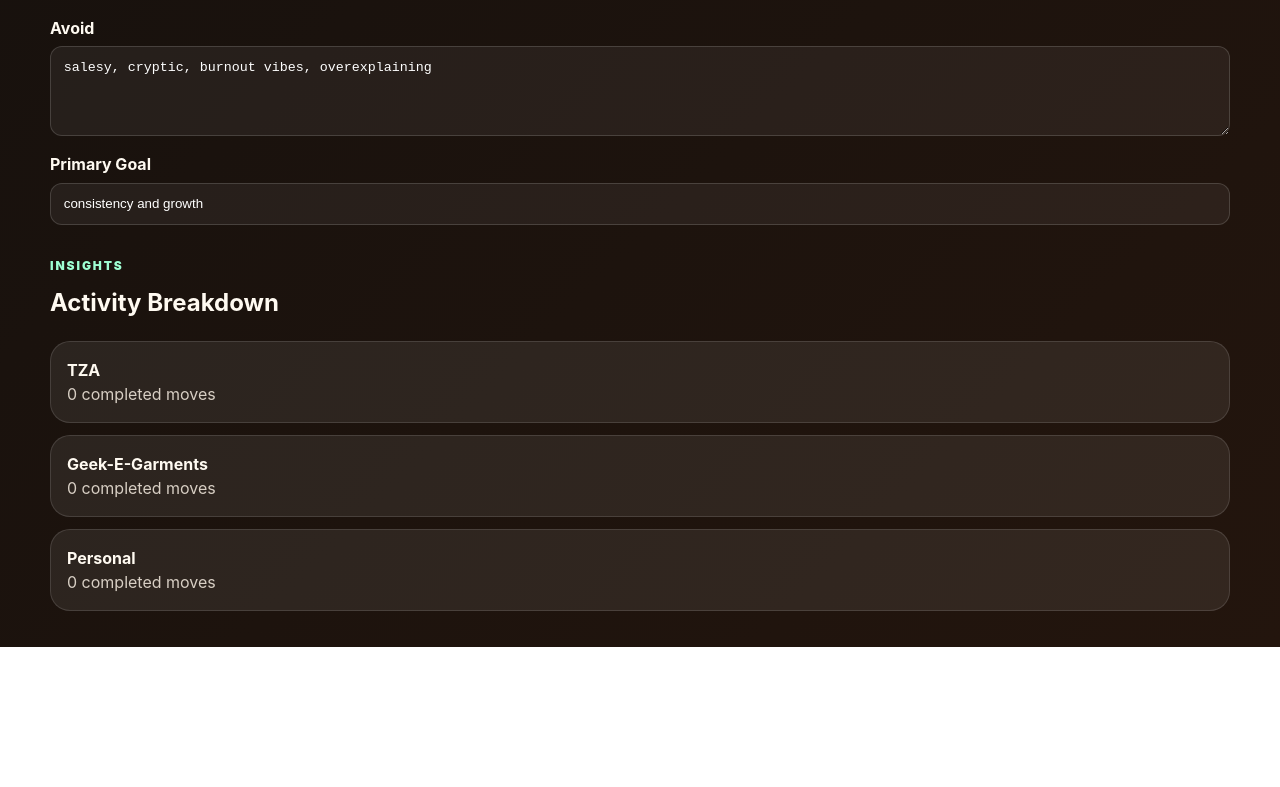
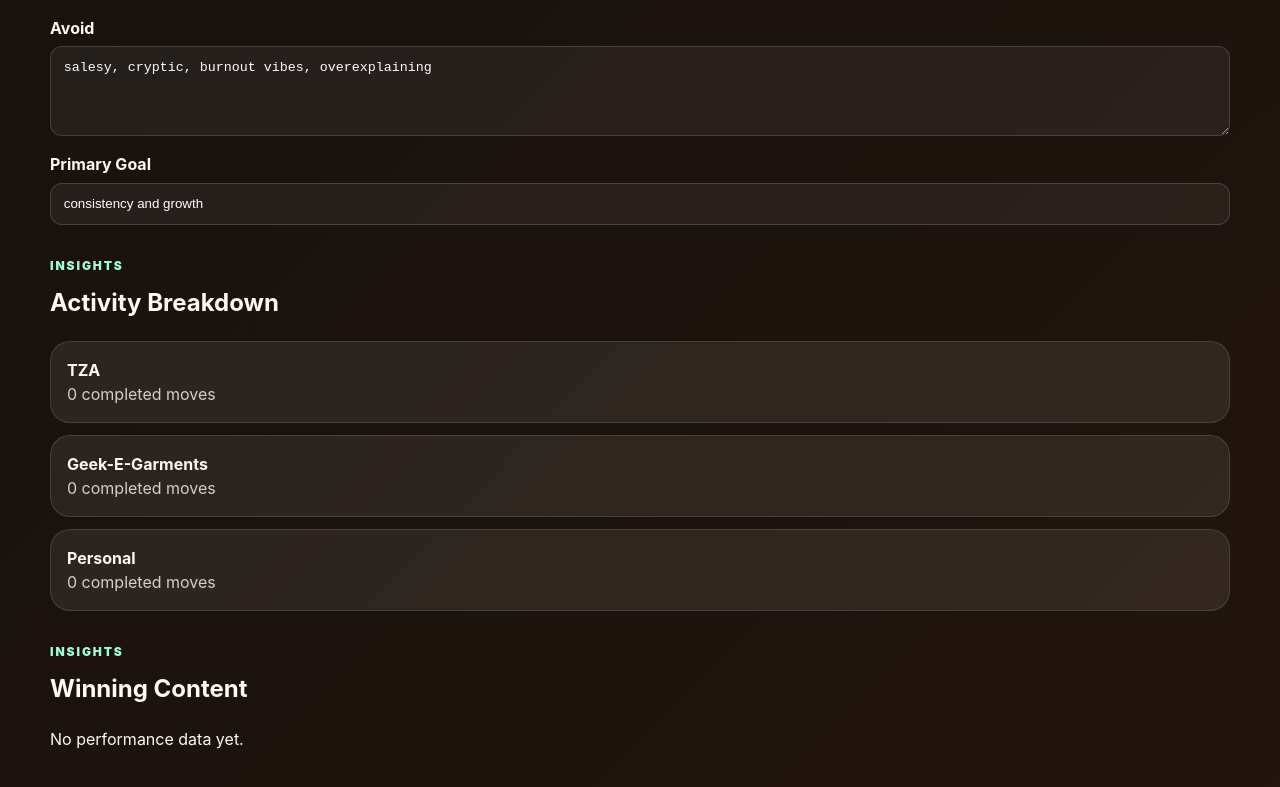
Before and after one commit to rtocastro/planweiser, a React (Vite) app: page / in a window 1280 px wide. Shown: the part 2694-3481 px from the top of the page. Before the commit the page ends 3341 px from the top, so only its background shows below. Built offline with nearby package versions, Linux system fonts and the light colour scheme.

Commit message:
added component for winning content

```diff
--- a/src/App.css
+++ b/src/App.css
@@ -612,6 +612,19 @@ h1 {
   font-weight: 700;
 }
 
+.winner-grid {
+  display: grid;
+  gap: 16px;
+  margin-top: 16px;
+}
+
+.winner-card {
+  padding: 16px;
+  border-radius: 18px;
+  background: rgba(255,255,255,0.06);
+  border: 1px solid rgba(255,255,255,0.08);
+}
+
 @media (max-width: 650px) {
   .metrics-grid {
     grid-template-columns: 1fr;
--- a/src/App.jsx
+++ b/src/App.jsx
@@ -12,6 +12,7 @@ import InsightsPanel from "./components/InsightsPanel";
 import TemplateLibrary from "./components/TemplateLibrary";
 import StyleProfile from "./components/StyleProfile";
 import ProjectManager from "./components/ProjectManager";
+import WinningContentPanel from "./components/WinningContentPanel";
 
 const projects = [
   {
@@ -254,6 +255,64 @@ function App() {
       JSON.stringify(contentProjects)
     );
   }, [contentProjects]);
+
+  useEffect(() => {
+    const today = new Date();
+
+    setTasks((current) =>
+      current.map((task) => {
+        if (
+          task.status !== "Posted" ||
+          !task.postedDate
+        ) {
+          return task;
+        }
+
+        const postedDate = new Date(task.postedDate);
+
+        const diffDays = Math.floor(
+          (today - postedDate) /
+          (1000 * 60 * 60 * 24)
+        );
+
+        if (diffDays >= 7) {
+          return {
+            ...task,
+            status: "Review Needed",
+          };
+        }
+
+        return task;
+      })
+    );
+  }, []);
+
+  useEffect(() => {
+    const today = new Date();
+
+    setTasks((current) =>
+      current.map((task) => {
+        if (task.status !== "Posted" || !task.postedDate) {
+          return task;
+        }
+
+        const postedDate = new Date(task.postedDate);
+
+        const diffDays = Math.floor(
+          (today - postedDate) / (1000 * 60 * 60 * 24)
+        );
+
+        if (diffDays >= 7) {
+          return {
+            ...task,
+            status: "Review Needed",
+          };
+        }
+
+        return task;
+      })
+    );
+  }, []);
 
   function deleteTask(id) {
     setTasks((current) => current.filter((task) => task.id !== id));
@@ -508,10 +567,8 @@ function getIdeaFromPurpose(platform) {
   function getCaptionDraft(project, platform, slot = "") {
     const purposes = (platform.purposes || []).join(", ") || "general";
 
-  return `Draft a ${platform.contentType || "post"} for ${
-    project.name
-  } on ${platform.platform}${
-    slot ? ` during the ${slot.toLowerCase()}` : ""
+    return `Draft a ${platform.contentType || "post"} for ${project.name
+      } on ${platform.platform}${slot ? ` during the ${slot.toLowerCase()}` : ""
       }. Keep it ${project.tone}. Purpose: ${purposes}.`;
   }
 
@@ -788,6 +845,7 @@ status: "Drafted",
       <ArchiveSection archives={archives} />
 
       <InsightsPanel tasks={tasks} />
+      <WinningContentPanel tasks={tasks} />
 
       <GeneratorModal
         isOpen={isGeneratorOpen}
--- /dev/null
+++ b/src/components/WinningContentPanel.jsx
@@ -0,0 +1,108 @@
+function getMetricTotal(task) {
+  const metrics = task.metrics || {};
+
+  return (
+    Number(metrics.likes || 0) +
+    Number(metrics.comments || 0) +
+    Number(metrics.shares || 0) +
+    Number(metrics.saves || 0) +
+    Number(metrics.clicks || 0) +
+    Number(metrics.orders || 0)
+  );
+}
+
+function getBestByGroup(tasks, groupKey) {
+  const groups = {};
+
+  tasks.forEach((task) => {
+    const key = groupKey(task);
+
+    if (!key) return;
+
+    if (!groups[key]) {
+      groups[key] = {
+        label: key,
+        total: 0,
+        count: 0,
+      };
+    }
+
+    groups[key].total += getMetricTotal(task);
+    groups[key].count += 1;
+  });
+
+  return Object.values(groups)
+    .map((group) => ({
+      ...group,
+      average: Math.round(group.total / group.count),
+    }))
+    .sort((a, b) => b.average - a.average)[0];
+}
+
+function WinningContentPanel({ tasks }) {
+  const postsWithMetrics = tasks.filter((task) => getMetricTotal(task) > 0);
+
+  if (!postsWithMetrics.length) {
+    return (
+      <section className="archive-section">
+        <p className="eyebrow">Insights</p>
+        <h2>Winning Content</h2>
+        <p>No performance data yet.</p>
+      </section>
+    );
+  }
+
+  const topPost = [...postsWithMetrics].sort(
+    (a, b) => getMetricTotal(b) - getMetricTotal(a)
+  )[0];
+
+  const bestPlatform = getBestByGroup(postsWithMetrics, (task) => task.type);
+
+  const bestTimeSlot = getBestByGroup(postsWithMetrics, (task) => {
+    if (task.title?.includes("Morning")) return "Morning";
+    if (task.title?.includes("Afternoon")) return "Afternoon";
+    if (task.title?.includes("Night")) return "Night";
+    return task.time || "Flexible";
+  });
+
+  const bestPurpose = getBestByGroup(postsWithMetrics, (task) => {
+    const match = task.note?.match(/Purpose:\s*([\s\S]*?)\n/);
+    return match?.[1]?.trim() || "General";
+  });
+
+  return (
+    <section className="archive-section">
+      <p className="eyebrow">Insights</p>
+      <h2>🏆 Winning Content</h2>
+
+      <div className="winner-grid">
+        <div className="winner-card">
+          <h3>🔥 Top Post</h3>
+          <strong>{topPost.title}</strong>
+          <p>{topPost.type}</p>
+          <p>Score: {getMetricTotal(topPost)}</p>
+        </div>
+
+        <div className="winner-card">
+          <h3>📱 Best Platform</h3>
+          <strong>{bestPlatform?.label}</strong>
+          <p>Avg Score: {bestPlatform?.average}</p>
+        </div>
+
+        <div className="winner-card">
+          <h3>🕒 Best Time Slot</h3>
+          <strong>{bestTimeSlot?.label}</strong>
+          <p>Avg Score: {bestTimeSlot?.average}</p>
+        </div>
+
+        <div className="winner-card">
+          <h3>🎯 Best Purpose</h3>
+          <strong>{bestPurpose?.label}</strong>
+          <p>Avg Score: {bestPurpose?.average}</p>
+        </div>
+      </div>
+    </section>
+  );
+}
+
+export default WinningContentPanel;
```
Lines whose indentation alone changed are shown as unchanged.
